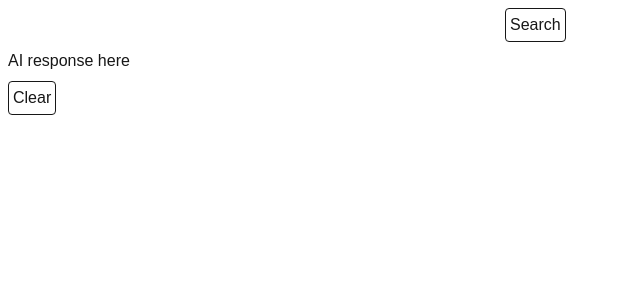
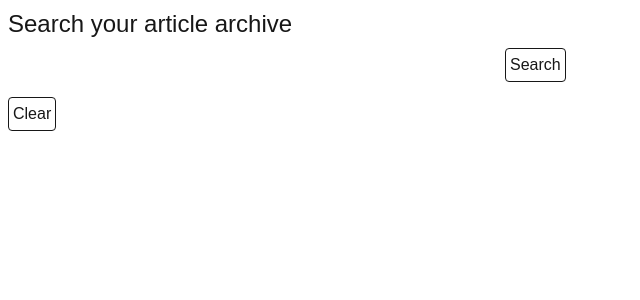
Before and after one commit to reedx8/rag-playground, a Next.js app: page / in a window 1280 px wide. Shown: the top 300 px of the page, without its empty margins (0-640 px from the left). Built offline with nearby package versions, Linux system fonts and the light colour scheme; no server answers.

Commit message:
small refactor

```diff
--- a/app/page.tsx
+++ b/app/page.tsx
@@ -11,14 +11,17 @@ import { useCallback, useEffect, useState } from "react";
 
 export default function Home() {
   const [response, setResponse] = useState<string | undefined>();
+  const [isLoading, setIsLoading] = useState(false);
   const performIngestion = useAction(api.myActions.ingest);
   const performSearch = useAction(api.myActions.search);
 
   const handleSearch = async (formData: FormData) => {
+    setIsLoading(true);
     const query = String(formData.get("query"));
     // alert(query);
     const result = await performSearch({ query });
     setResponse(result);
+    setIsLoading(false);
   };
 
   const handleIngestion = useCallback(
@@ -51,12 +54,16 @@ export default function Home() {
 
   return (
     <div className="p-2 w-full h-full">
+      <h1 className='text-2xl mb-2'>Search your article archive</h1>
       <form action={handleSearch}>
         {/*  Questions:
           - what does this article say about declarative memory?
           - what did the espn article say about taylor jenkins?
           - what does the article say about how to optimize the retrieval speed?
           - what did Trump announce on friday?
+          - did article say who is leading the tiktok dealmaking effort?
+          - did article say how many american users tikok has?
+          - how long did tiktok go offline in the us?
         */}
         <input
           type="text"
@@ -71,7 +78,8 @@ export default function Home() {
           Search
         </button>
       </form>
-      {response === undefined ? "AI response here" : response}
+      {isLoading ? "Loading...": ""}
+      {!response ? "" : response}
       <div className='mt-2'>
         <button
           className="border-1 p-1 hover:cursor-pointer rounded-sm"
```
